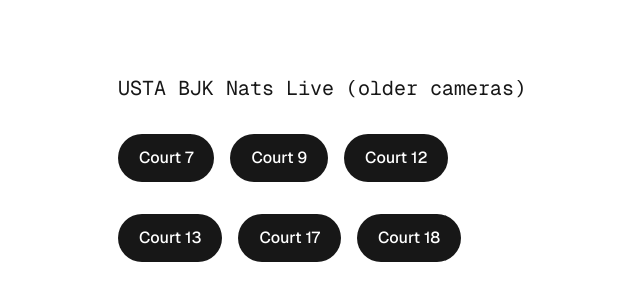
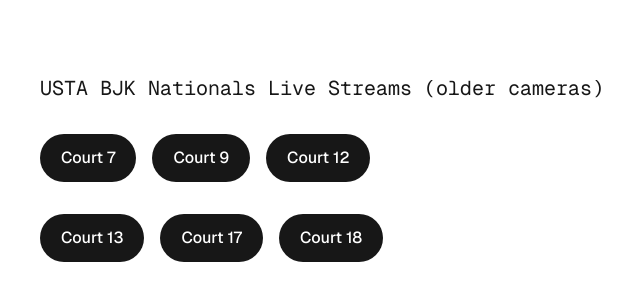
Before and after one commit to nick-kuhle/streams, a Next.js app: page / in a window 1280 px wide. Shown: the part 232-532 px from the top of the page, without its empty margins (318-958 px from the left). Built offline with nearby package versions, Linux system fonts and the light colour scheme.

Commit message:
changed wording again

```diff
--- a/src/app/page.tsx
+++ b/src/app/page.tsx
@@ -3,7 +3,7 @@
     <div className="font-sans grid items-center justify-items-center min-h-screen p-8 pb-20 gap-16 sm:p-20">
       <main className="flex flex-col gap-[32px] row-start-1 items-center sm:items-start">
         <div className="font-mono text-center text-xl">
-          USTA BJK Nats Live (older cameras)
+          USTA BJK Nationals Live Streams (older cameras)
         </div>
         <div className="flex gap-4 items-center flex-col sm:flex-row">
           <a
```
